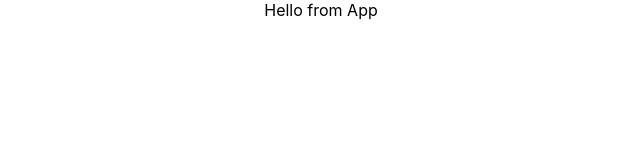
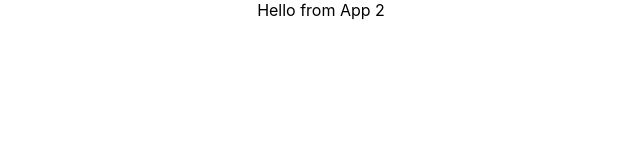
Before and after one commit to Zolton/nihongo, a React (Create React App) app in the folder frontend/: page / in a window 1280 px wide. Shown: the top 160 px of the page, without its empty margins (319-959 px from the left). Built offline with nearby package versions, Linux system fonts and the light colour scheme.

Commit message:
Github throwing a fit

```diff
--- a/frontend/src/App.js
+++ b/frontend/src/App.js
@@ -5,7 +5,7 @@ import './App.css';
 function App() {
   return (
     <div className="App">
-      Hello from App
+      Hello from App 2
     </div>
   );
 }
```
